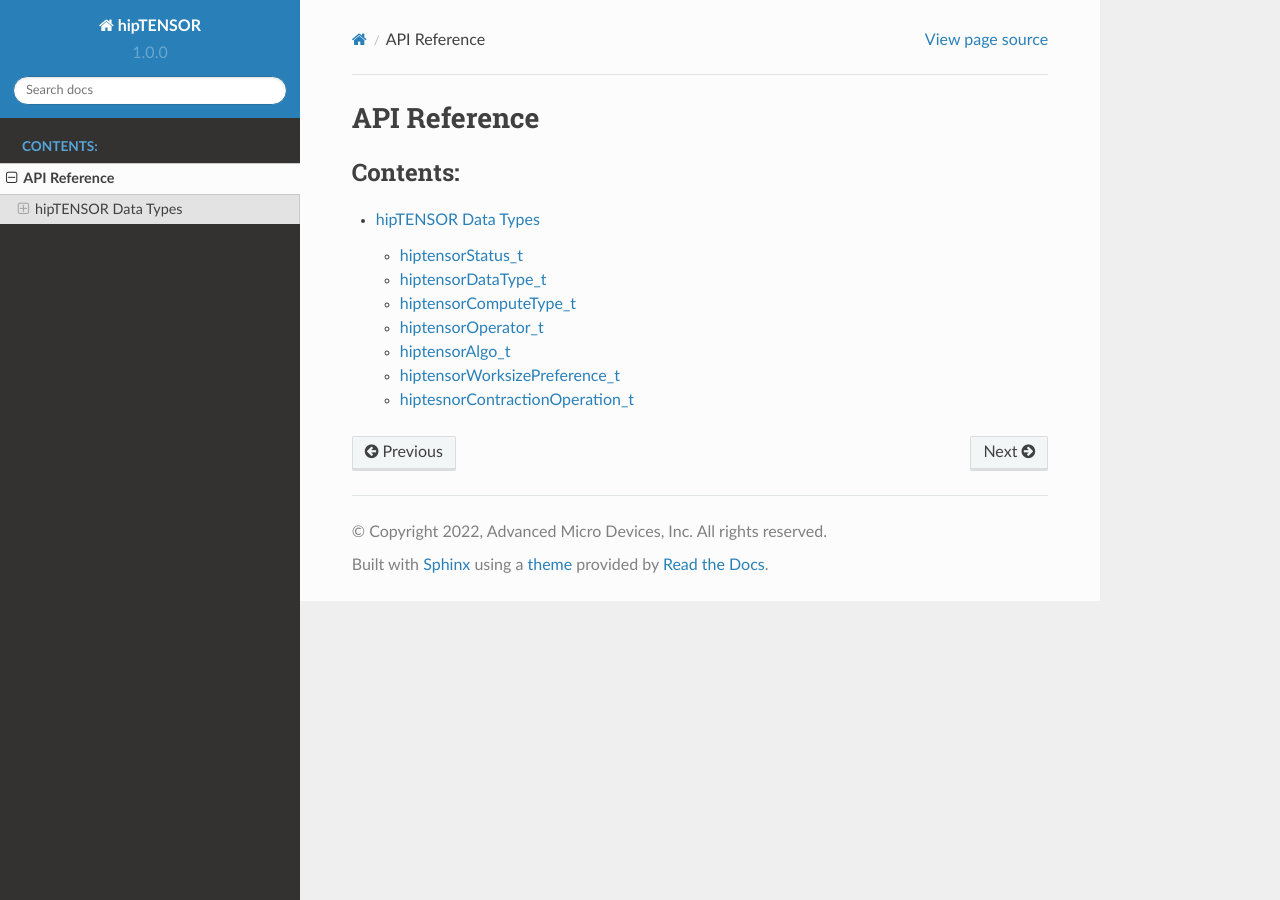
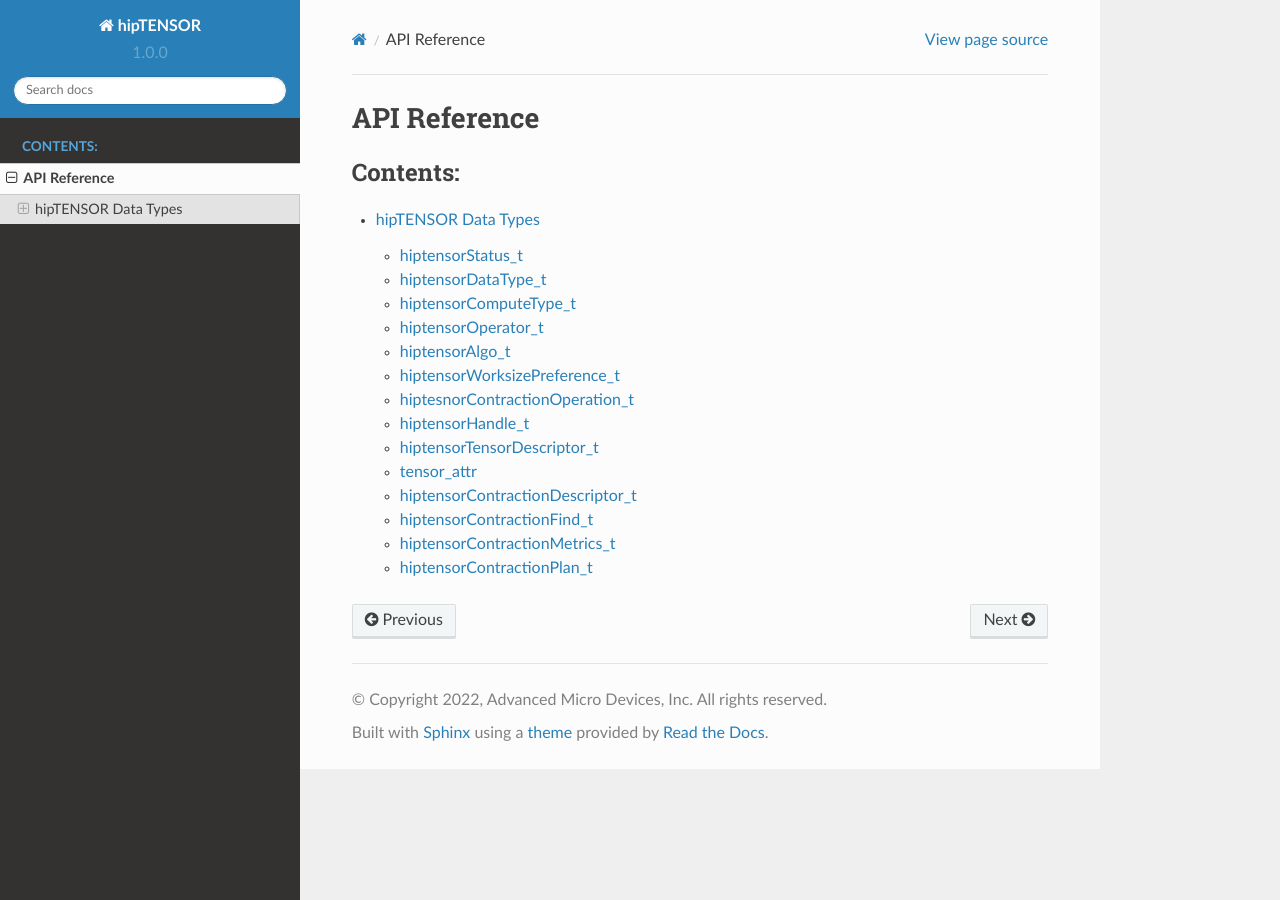
Before and after one commit to ROCm/hipTensor, a Sphinx documentation site: the page built from docs/apireference.rst, in a window 1280 px wide. Built offline with Sphinx 7.4.7 and the Read the Docs theme 2.0.0, drawn with Linux system fonts in a browser that asks for light colours.

Commit message:
Added the changes for the pdf doument generation and other changes to documentation
[ROCm/hipTensor commit: 7735b149efcd10465bcbe0d7dda158c254ecdc46]

```diff
--- a/docs/CMakeLists.txt
+++ b/docs/CMakeLists.txt
@@ -41,8 +41,7 @@
                   WORKING_DIRECTORY ${CMAKE_CURRENT_BINARY_DIR}
                   COMMENT "Generating LATEX documentation with Sphinx")
 
-add_custom_target(Sphinx-build_pdf
+add_custom_target(Sphinx-build_pdf ALL
                   COMMAND make
                   WORKING_DIRECTORY ${SPHINX_LATEX_BUILD}
-                  COMMENT "Building pdf documentation"
-                  DEPENDS Sphinx-latex)
+                  COMMENT "Building PDF on the LATEX documentation built with Sphinx")
--- a/docs/apireference.rst
+++ b/docs/apireference.rst
@@ -4,7 +4,7 @@
 
 
 .. toctree::
-    :maxdepth: 4
+    :maxdepth: 8
     :caption: Contents:
 
     datatypes
--- a/docs/conf.py
+++ b/docs/conf.py
@@ -67,7 +67,7 @@
 #
 # This is also used if you do content translation via gettext catalogs.
 # Usually you set "language" from the command line for these cases.
-language = None
+language = 'en'
 
 # List of patterns, relative to source directory, that match files and
 # directories to ignore when looking for source files.
--- a/docs/datatypes.rst
+++ b/docs/datatypes.rst
@@ -23,6 +23,7 @@
 hiptensorOperator_t
 -------------------
 
+
 .. doxygenenum::  hiptensorOperator_t
 
 
@@ -42,3 +43,51 @@
 -------------------------------
 
 .. doxygenenum::  hiptesnorContractionOperation_t
+
+
+hiptensorHandle_t
+-----------------
+
+.. doxygenstruct::  hiptensorHandle_t
+   :members:
+
+hiptensorTensorDescriptor_t
+---------------------------
+
+.. doxygenstruct::   hiptensorTensorDescriptor_t
+   :members:
+
+
+tensor_attr
+-----------
+
+.. doxygenstruct::  tensor_attr
+   :members:
+
+
+hiptensorContractionDescriptor_t
+--------------------------------
+
+.. doxygenstruct::  hiptensorContractionDescriptor_t
+   :members:
+
+
+hiptensorContractionFind_t
+--------------------------
+
+.. doxygenstruct::  hiptensorContractionFind_t
+   :members:
+
+
+hiptensorContractionMetrics_t
+-----------------------------
+
+.. doxygenstruct::  hiptensorContractionMetrics_t
+   :members:
+
+
+hiptensorContractionPlan_t
+--------------------------
+
+.. doxygenstruct::  hiptensorContractionPlan_t
+   :members:
--- a/docs/index.rst
+++ b/docs/index.rst
@@ -5,8 +5,8 @@
 
 Welcome to hipTENSOR's documentation
 ====================================
-** Advanced Micro Devices, Inc's open source deep learning library.**
-Sources and binaries can be found at `MIOpen's GitHub site <https://github.com/AMD-HPC/hipTENSOR>`_.
+**Advanced Micro Devices, Inc's tensor contraction library.**
+Sources and binaries can be found at `hipTENSOR's GitHub site <https://github.com/AMD-HPC/hipTENSOR>`_.
 
 .. toctree::
    :maxdepth: 2
```
Also changed, not shown: CMakeLists.txt (+5 -5 lines), 2 other files.
